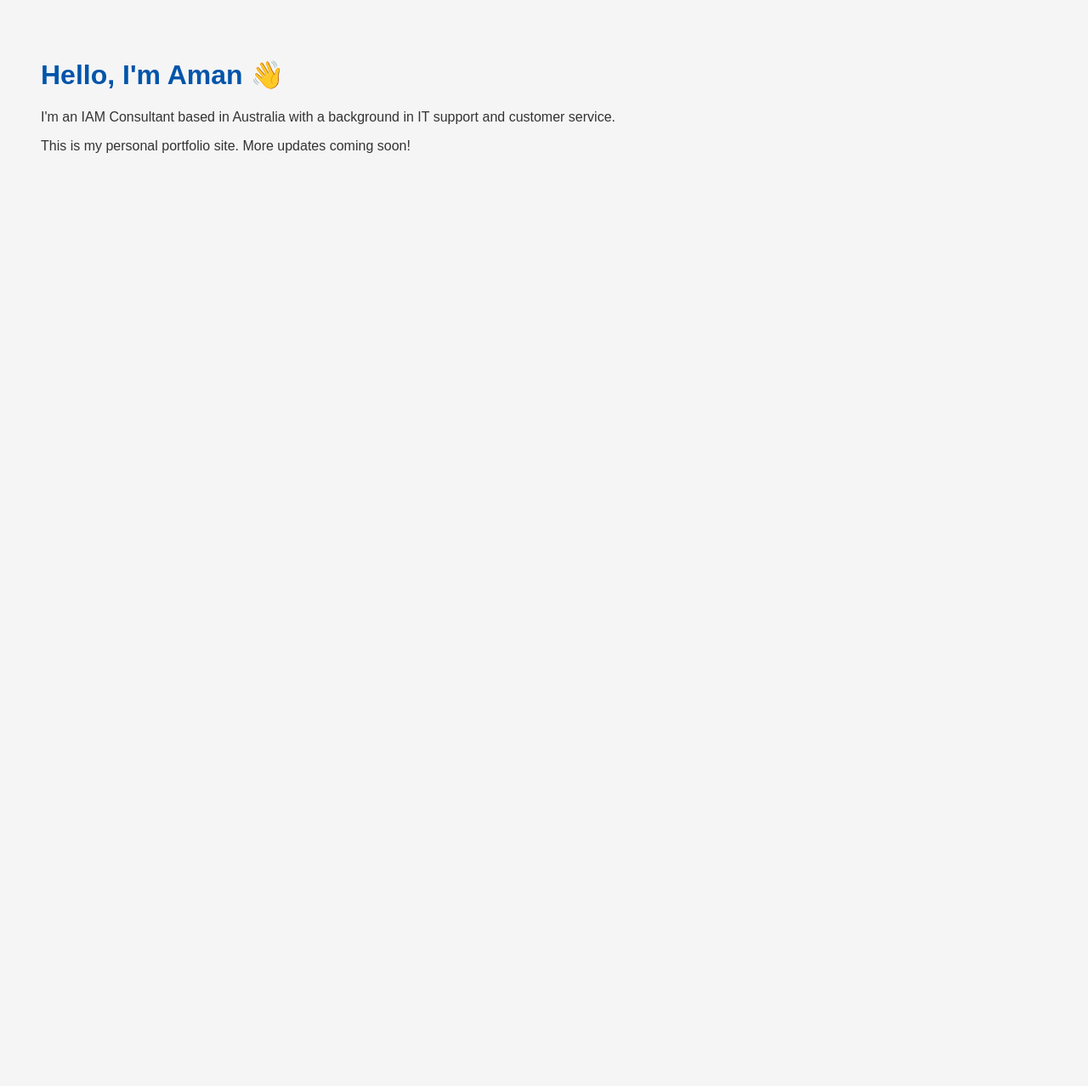
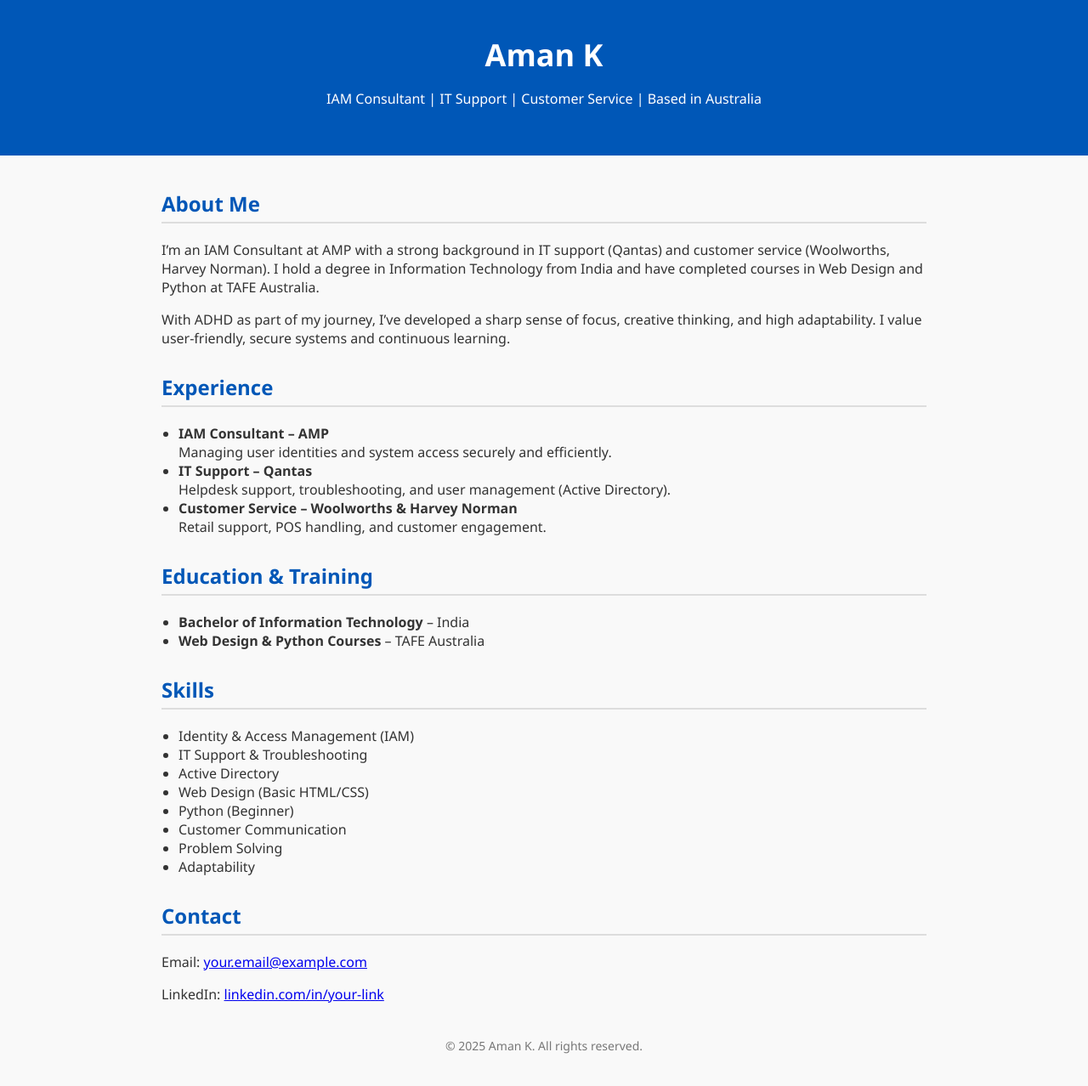
Before and after one commit to ADeepKaur/ADeepKaur.github.io, a plain HTML site: page index.html in a window 1280 px wide. Shown: the whole page at 85% size. Before the commit the page ends 800 px from the top, so only its background shows below. Drawn offline with Linux system fonts and the light colour scheme.

Commit message:
Update index.html

```diff
--- a/index.html
+++ b/index.html
@@ -1,12 +1,114 @@
 <!DOCTYPE html>
-<html>
+<html lang="en">
 <head>
-  <title>Aman K - IAM Consultant</title>
-  <link rel="stylesheet" href="style.css" />
+  <meta charset="UTF-8" />
+  <meta name="viewport" content="width=device-width, initial-scale=1.0" />
+  <title>Aman K | IAM Consultant</title>
+  <style>
+    body {
+      font-family: 'Segoe UI', Tahoma, Geneva, Verdana, sans-serif;
+      margin: 0;
+      padding: 0;
+      background-color: #f9f9f9;
+      color: #333;
+    }
+    header {
+      background-color: #0057b7;
+      color: white;
+      padding: 40px 20px;
+      text-align: center;
+    }
+    h1 {
+      margin: 0;
+      font-size: 36px;
+    }
+    h2 {
+      margin-top: 30px;
+      border-bottom: 2px solid #ddd;
+      padding-bottom: 5px;
+      color: #0057b7;
+    }
+    .container {
+      max-width: 900px;
+      margin: 40px auto;
+      padding: 0 20px;
+    }
+    ul {
+      padding-left: 20px;
+    }
+    .section {
+      margin-bottom: 30px;
+    }
+    footer {
+      text-align: center;
+      margin-top: 40px;
+      font-size: 14px;
+      color: #777;
+    }
+  </style>
 </head>
 <body>
-  <h1>Hello, I'm Aman 👋</h1>
-  <p>I'm an IAM Consultant based in Australia with a background in IT support and customer service.</p>
-  <p>This is my personal portfolio site. More updates coming soon!</p>
+
+  <header>
+    <h1>Aman K</h1>
+    <p>IAM Consultant | IT Support | Customer Service | Based in Australia</p>
+  </header>
+
+  <div class="container">
+    <div class="section">
+      <h2>About Me</h2>
+      <p>
+        I’m an IAM Consultant at AMP with a strong background in IT support (Qantas)
+        and customer service (Woolworths, Harvey Norman). I hold a degree in Information
+        Technology from India and have completed courses in Web Design and Python at TAFE Australia.
+      </p>
+      <p>
+        With ADHD as part of my journey, I’ve developed a sharp sense of focus, creative thinking,
+        and high adaptability. I value user-friendly, secure systems and continuous learning.
+      </p>
+    </div>
+
+    <div class="section">
+      <h2>Experience</h2>
+      <ul>
+        <li><strong>IAM Consultant – AMP</strong><br>Managing user identities and system access securely and efficiently.</li>
+        <li><strong>IT Support – Qantas</strong><br>Helpdesk support, troubleshooting, and user management (Active Directory).</li>
+        <li><strong>Customer Service – Woolworths & Harvey Norman</strong><br>Retail support, POS handling, and customer engagement.</li>
+      </ul>
+    </div>
+
+    <div class="section">
+      <h2>Education & Training</h2>
+      <ul>
+        <li><strong>Bachelor of Information Technology</strong> – India</li>
+        <li><strong>Web Design & Python Courses</strong> – TAFE Australia</li>
+      </ul>
+    </div>
+
+    <div class="section">
+      <h2>Skills</h2>
+      <ul>
+        <li>Identity & Access Management (IAM)</li>
+        <li>IT Support & Troubleshooting</li>
+        <li>Active Directory</li>
+        <li>Web Design (Basic HTML/CSS)</li>
+        <li>Python (Beginner)</li>
+        <li>Customer Communication</li>
+        <li>Problem Solving</li>
+        <li>Adaptability</li>
+      </ul>
+    </div>
+
+    <div class="section">
+      <h2>Contact</h2>
+      <p>Email: <a href="mailto:your.email@example.com">your.email@example.com</a></p>
+      <p>LinkedIn: <a href="https://linkedin.com/in/your-link" target="_blank">linkedin.com/in/your-link</a></p>
+    </div>
+
+    <footer>
+      &copy; 2025 Aman K. All rights reserved.
+    </footer>
+  </div>
+
 </body>
 </html>
```
